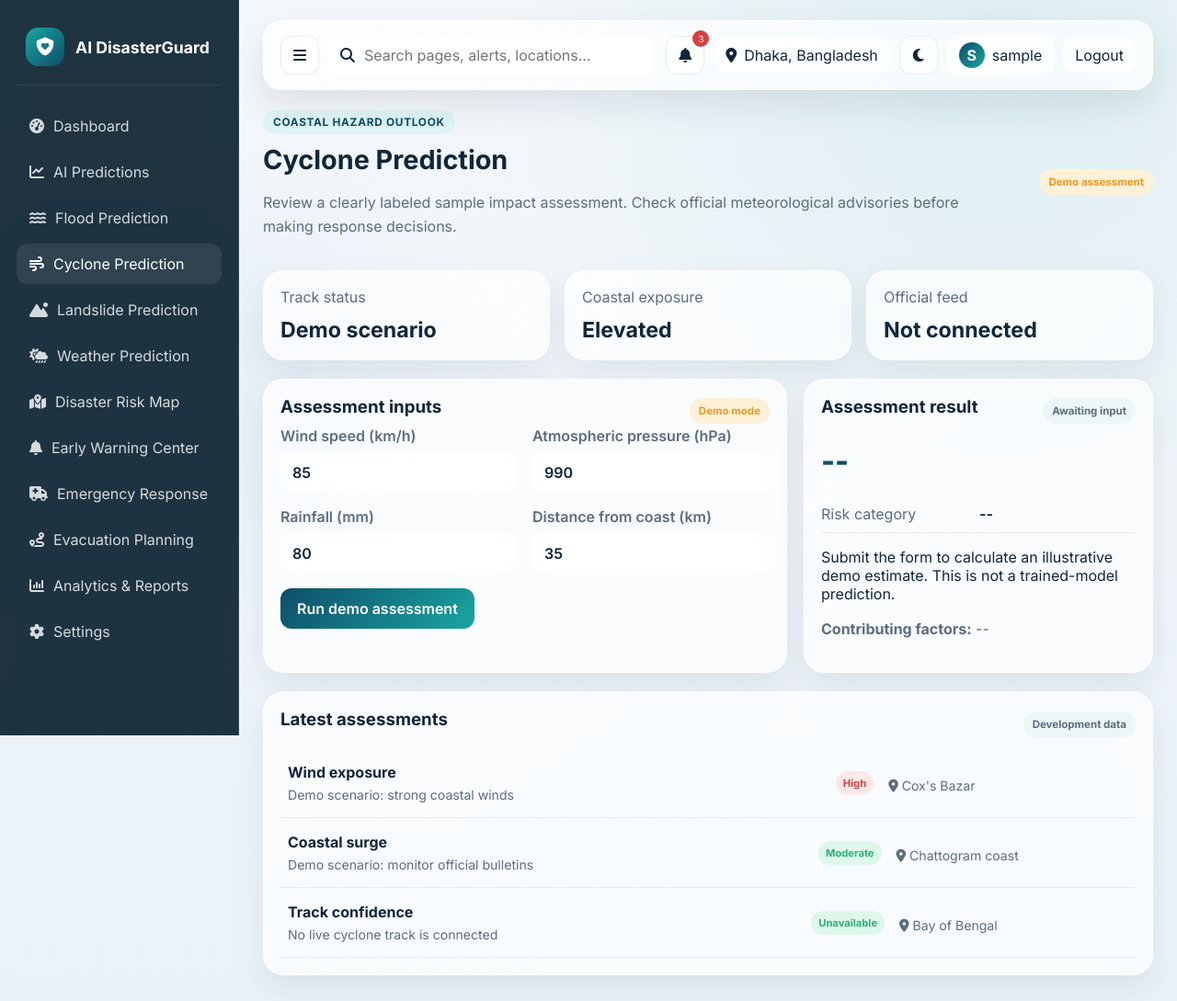
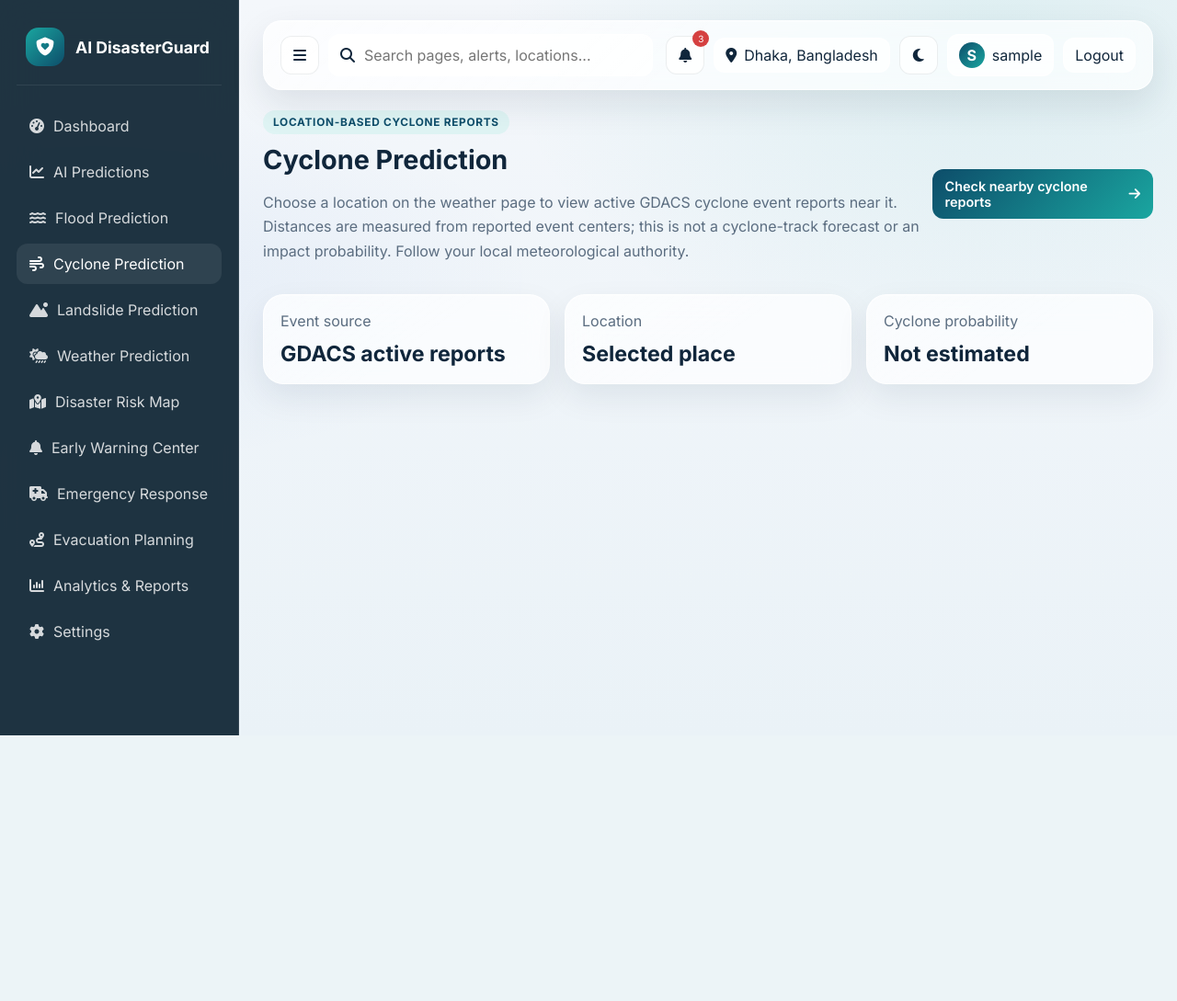
Before and after one commit to Chaitanya4426/AI-DISASTER-GUARD, a Flask app: page /modules/cyclone-prediction in a window 1280 px wide. Shown: the whole page at 92% size. After the commit the page ends 800 px from the top, so only its background shows below. Run offline with Flask 3, Linux system fonts and the light colour scheme; the visitor is signed in with stand-in values (Sample User, id 1).

Commit message:
Add location-based cyclone and earthquake awareness
Co-authored-by: Copilot <223556219+Copilot@users.noreply.github.com>

```diff
--- a/app.py
+++ b/app.py
@@ -3,7 +3,8 @@ import math
 import os
 import time
 from threading import Lock
-from datetime import datetime, timedelta
+from datetime import datetime, timedelta, timezone
+from urllib.parse import urlparse
 
 import requests
 from flask import Flask, flash, jsonify, redirect, render_template, request, url_for
@@ -38,6 +39,7 @@ mongo_client_uri = None
 location_prediction_cache = {}
 location_prediction_cache_lock = Lock()
 location_provider_cooldown_until = 0
+location_hazard_cache = {}
 
 
 class User(UserMixin, db.Model):
@@ -152,8 +154,8 @@ def index():
             "number": "01",
             "icon": "fa-cloud-bolt",
             "title": "Disaster prediction",
-            "description": "View local weather forecasts and heuristic flood and landslide risk indices. These are not calibrated probabilities or official warnings.",
-            "status": "Live weather · heuristic risk",
+            "description": "View location-based heuristic flood and landslide indices, active cyclone reports, and recent earthquake observations. Earthquakes cannot be predicted.",
+            "status": "Weather + GDACS + USGS",
             "link": url_for("weather"),
         },
         {
@@ -246,13 +248,12 @@ def module_page(slug):
         },
         "cyclone-prediction": {
             "title": "Cyclone Prediction",
-            "eyebrow": "Coastal hazard outlook",
-            "description": "Review a clearly labeled sample impact assessment. Check official meteorological advisories before making response decisions.",
-            "metrics": [("Track status", "Demo scenario"), ("Coastal exposure", "Elevated"), ("Official feed", "Not connected")],
-            "items": [("Wind exposure", "High", "Cox's Bazar", "Demo scenario: strong coastal winds"), ("Coastal surge", "Moderate", "Chattogram coast", "Demo scenario: monitor official bulletins"), ("Track confidence", "Unavailable", "Bay of Bengal", "No live cyclone track is connected")],
-            "mode": "Demo assessment",
-            "prediction": "cyclone",
-            "fields": [("wind_speed", "Wind speed (km/h)", "85"), ("pressure", "Atmospheric pressure (hPa)", "990"), ("rainfall", "Rainfall (mm)", "80"), ("coast_distance", "Distance from coast (km)", "35")],
+            "eyebrow": "Location-based cyclone reports",
+            "description": "Choose a location on the weather page to view active GDACS cyclone event reports near it. Distances are measured from reported event centers; this is not a cyclone-track forecast or an impact probability. Follow your local meteorological authority.",
+            "metrics": [("Event source", "GDACS active reports"), ("Location", "Selected place"), ("Cyclone probability", "Not estimated")],
+            "items": [],
+            "mode": "Check nearby cyclone reports",
+            "link": url_for("weather"),
         },
         "landslide-prediction": {
             "title": "Landslide Prediction",
@@ -644,6 +645,26 @@ def save_location_prediction(prediction):
         return "unavailable"
 
 
+def distance_between_coordinates(latitude_a, longitude_a, latitude_b, longitude_b):
+    latitude_delta = math.radians(latitude_b - latitude_a)
+    longitude_delta = math.radians(longitude_b - longitude_a)
+    haversine = (
+        math.sin(latitude_delta / 2) ** 2
+        + math.cos(math.radians(latitude_a))
+        * math.cos(math.radians(latitude_b))
+        * math.sin(longitude_delta / 2) ** 2
+    )
+    haversine = min(1.0, max(0.0, haversine))
+    return 6371 * 2 * math.atan2(math.sqrt(haversine), math.sqrt(1 - haversine))
+
+
+def trusted_event_url(value, domain):
+    parsed = urlparse(value or "")
+    if parsed.scheme == "https" and parsed.hostname == domain:
+        return value
+    return None
+
+
 @app.route("/api/predict/location", methods=["POST"])
 def location_prediction():
     global location_provider_cooldown_until
@@ -816,6 +837,167 @@ def location_prediction():
     return jsonify(prediction)
 
 
+@app.route("/api/hazards/location", methods=["POST"])
+def location_hazards():
+    payload = request.get_json(silent=True)
+    if not isinstance(payload, dict):
+        return jsonify({"error": "Provide a JSON object with location coordinates."}), 400
+
+    try:
+        latitude = float(payload.get("latitude"))
+        longitude = float(payload.get("longitude"))
+    except (TypeError, ValueError):
+        return jsonify({"error": "Enter valid latitude and longitude coordinates."}), 400
+
+    if (
+        not math.isfinite(latitude)
+        or not math.isfinite(longitude)
+        or not -90 <= latitude <= 90
+        or not -180 <= longitude <= 180
+    ):
+        return jsonify({"error": "Coordinates are outside the valid range."}), 400
+
+    cache_key = (round(latitude, 2), round(longitude, 2))
+    with location_prediction_cache_lock:
+        cached_hazards = location_hazard_cache.get(cache_key)
+        if cached_hazards and cached_hazards[0] > time.monotonic():
+            response = dict(cached_hazards[1])
+            response["cached"] = True
+            return jsonify(response)
+        location_hazard_cache.pop(cache_key, None)
+
+    hazards = {
+        "cached": False,
+        "earthquake_source": "USGS",
+        "earthquake_status": "live",
+        "earthquake_radius_km": 300,
+        "earthquake_days": 7,
+        "earthquakes": [],
+        "cyclone_source": "GDACS",
+        "cyclone_status": "live",
+        "cyclone_radius_km": 750,
+        "cyclones": [],
+    }
+
+    now = datetime.now(timezone.utc)
+    start_time = (now - timedelta(days=7)).isoformat(timespec="seconds")
+    try:
+        earthquake_response = requests.get(
+            "https://earthquake.usgs.gov/fdsnws/event/1/query.geojson",
+            params={
+                "format": "geojson",
+                "latitude": latitude,
+                "longitude": longitude,
+                "maxradiuskm": hazards["earthquake_radius_km"],
+                "starttime": start_time,
+                "endtime": now.isoformat(timespec="seconds"),
+                "limit": 20,
+                "orderby": "time",
+            },
+            timeout=12,
+        )
+        earthquake_response.raise_for_status()
+        earthquake_features = earthquake_response.json().get("features", [])
+        for feature in earthquake_features[:5]:
+            properties = feature.get("properties") or {}
+            coordinates = (feature.get("geometry") or {}).get("coordinates") or []
+            if len(coordinates) < 3:
+                continue
+            event_longitude, event_latitude, depth_km = coordinates[:3]
+            magnitude = properties.get("mag")
+            if any(
+                not isinstance(value, (int, float)) or not math.isfinite(value)
+                for value in (event_latitude, event_longitude, depth_km)
+            ):
+                continue
+            hazards["earthquakes"].append({
+                "magnitude": magnitude,
+                "place": str(properties.get("place") or "Location not reported")[:180],
+                "time": properties.get("time"),
+                "depth_km": depth_km,
+                "distance_km": round(distance_between_coordinates(
+                    latitude, longitude, event_latitude, event_longitude
+                ), 1),
+                "url": trusted_event_url(properties.get("url"), "earthquake.usgs.gov"),
+            })
+    except (requests.RequestException, ValueError, TypeError, KeyError) as error:
+        app.logger.warning("Nearby USGS earthquake data unavailable: %s", error)
+        hazards["earthquake_status"] = "unavailable"
+
+    try:
+        cyclone_response = requests.get(
+            "https://www.gdacs.org/gdacsapi/api/events/geteventlist/SEARCH",
+            params={"eventtype": "TC"},
+            timeout=15,
+        )
+        cyclone_response.raise_for_status()
+        cyclone_features = cyclone_response.json().get("features", [])
+        for feature in cyclone_features:
+            properties = feature.get("properties") or {}
+            geometry = feature.get("geometry") or {}
+            coordinates = geometry.get("coordinates") or []
+            if properties.get("eventtype") != "TC" or geometry.get("type") != "Point" or len(coordinates) < 2:
+                continue
+            is_current = str(properties.get("iscurrent", "")).casefold() == "true"
+            end_time_value = properties.get("todate")
+            if not is_current or not end_time_value:
+                continue
+            try:
+                event_end = datetime.fromisoformat(end_time_value.replace("Z", "+00:00"))
+                if event_end.tzinfo is None:
+                    event_end = event_end.replace(tzinfo=timezone.utc)
+            except ValueError:
+                continue
+            if event_end < now:
+                continue
+            event_longitude, event_latitude = coordinates[:2]
+            if (
+                not isinstance(event_latitude, (int, float))
+                or not isinstance(event_longitude, (int, float))
+                or not math.isfinite(event_latitude)
+                or not math.isfinite(event_longitude)
+                or not -90 <= event_latitude <= 90
+                or not -180 <= event_longitude <= 180
+            ):
+                continue
+            distance_km = distance_between_coordinates(
+                latitude, longitude, event_latitude, event_longitude
+            )
+            if distance_km > hazards["cyclone_radius_km"]:
+                continue
+            hazards["cyclones"].append({
+                "name": str(properties.get("name") or "Tropical cyclone")[:120],
+                "alert_level": str(properties.get("alertlevel") or "Unspecified")[:30],
+                "distance_km": round(distance_km, 1),
+                "affected_countries": ", ".join(
+                    str(country.get("countryname", ""))
+                    for country in (properties.get("affectedcountries") or [])
+                    if isinstance(country, dict) and country.get("countryname")
+                )[:240],
+                "ends_at": end_time_value,
+                "url": trusted_event_url(properties.get("url"), "www.gdacs.org"),
+            })
+        hazards["cyclones"].sort(key=lambda event: event["distance_km"])
+        hazards["cyclones"] = hazards["cyclones"][:5]
+    except (requests.RequestException, ValueError, TypeError, KeyError) as error:
+        app.logger.warning("Nearby GDACS cyclone data unavailable: %s", error)
+        hazards["cyclone_status"] = "unavailable"
+
+    with location_prediction_cache_lock:
+        now = time.monotonic()
+        expired_keys = [
+            key for key, (expires_at, _) in location_hazard_cache.items()
+            if expires_at <= now
+        ]
+        for key in expired_keys:
+            location_hazard_cache.pop(key, None)
+        if len(location_hazard_cache) >= 256:
+            oldest_key = min(location_hazard_cache, key=lambda key: location_hazard_cache[key][0])
+            location_hazard_cache.pop(oldest_key, None)
+        location_hazard_cache[cache_key] = (now + 600, hazards)
+    return jsonify(hazards)
+
+
 @app.route("/api/predict/flood", methods=["POST"])
 def flood_prediction():
     payload = request.get_json(silent=True) or {}
--- a/static/js/app.js
+++ b/static/js/app.js
@@ -598,6 +598,7 @@ function initWeather() {
     }
     const sequence = ++refreshSequence;
     void loadLocationPrediction(lat, lon, selectedLocationName);
+    void loadLocationHazards(lat, lon);
 
     try {
       document.getElementById('weather-status').textContent = 'Loading weather...';
@@ -781,6 +782,7 @@ function initWeather() {
 }
 
 let activeLocationPrediction = 0;
+let activeLocationHazardRequest = 0;
 
 async function loadLocationPrediction(latitude, longitude, locationName) {
   const status = document.getElementById('location-risk-status');
@@ -832,6 +834,112 @@ async function loadLocationPrediction(latitude, longitude, locationName) {
     console.error('Location risk update failed:', error);
     status.textContent = error.message || 'Live location risk data is unavailable.';
   }
+}
+
+async function loadLocationHazards(latitude, longitude) {
+  const status = document.getElementById('location-observation-status');
+  const cycloneList = document.getElementById('nearby-cyclones');
+  const earthquakeList = document.getElementById('nearby-earthquakes');
+  if (!status || !cycloneList || !earthquakeList) return;
+
+  const requestId = ++activeLocationHazardRequest;
+  status.textContent = 'Checking nearby cyclone and earthquake feeds…';
+  cycloneList.replaceChildren();
+  earthquakeList.replaceChildren();
+
+  try {
+    const response = await fetch('/api/hazards/location', {
+      method: 'POST',
+      headers: { 'Content-Type': 'application/json' },
+      body: JSON.stringify({
+        latitude: Number(latitude),
+        longitude: Number(longitude),
+      }),
+    });
+    const hazards = await response.json();
+    if (!response.ok) throw new Error(hazards.error || `Nearby hazard request failed (${response.status})`);
+    if (requestId !== activeLocationHazardRequest) return;
+
+    if (hazards.cyclone_status === 'live') {
+      if (!hazards.cyclones.length) {
+        appendHazardEmptyState(
+          cycloneList,
+          `No active GDACS cyclone event center was found within ${hazards.cyclone_radius_km} km. This does not guarantee safety.`
+        );
+      } else {
+        hazards.cyclones.forEach((cyclone) => {
+          const entry = document.createElement('article');
+          entry.className = 'observed-hazard-entry';
+          const title = document.createElement('strong');
+          title.textContent = cyclone.name;
+          const details = document.createElement('p');
+          details.textContent = `${cyclone.alert_level} alert · ${cyclone.distance_km} km from the reported event center${cyclone.affected_countries ? ` · ${cyclone.affected_countries}` : ''}`;
+          entry.append(title, details);
+          appendTrustedEventLink(entry, cyclone.url, 'View GDACS report');
+          cycloneList.append(entry);
+        });
+      }
+    } else {
+      appendHazardEmptyState(cycloneList, 'GDACS cyclone reports are temporarily unavailable.');
+    }
+
+    if (hazards.earthquake_status === 'live') {
+      if (!hazards.earthquakes.length) {
+        appendHazardEmptyState(
+          earthquakeList,
+          `No USGS earthquakes were reported within ${hazards.earthquake_radius_km} km in the last ${hazards.earthquake_days} days. Earthquakes cannot be predicted.`
+        );
+      } else {
+        hazards.earthquakes.forEach((earthquake) => {
+          const entry = document.createElement('article');
+          entry.className = 'observed-hazard-entry';
+          const title = document.createElement('strong');
+          title.textContent = Number.isFinite(earthquake.magnitude)
+            ? `Magnitude ${earthquake.magnitude.toFixed(1)}`
+            : 'Magnitude not reported';
+          const details = document.createElement('p');
+          const occurred = Number.isFinite(earthquake.time)
+            ? new Date(earthquake.time).toLocaleString()
+            : 'Time not reported';
+          details.textContent = `${earthquake.place} · ${earthquake.distance_km} km away · ${earthquake.depth_km} km deep · ${occurred}`;
+          entry.append(title, details);
+          appendTrustedEventLink(entry, earthquake.url, 'View USGS event');
+          earthquakeList.append(entry);
+        });
+      }
+    } else {
+      appendHazardEmptyState(earthquakeList, 'USGS earthquake reports are temporarily unavailable.');
+    }
+
+    const sourceStatus = [
+      `GDACS ${hazards.cyclone_status}`,
+      `USGS ${hazards.earthquake_status}`,
+    ].join(' · ');
+    status.textContent = `${hazards.cached ? 'Recent cached check' : 'Nearby event check complete'} · ${sourceStatus}`;
+  } catch (error) {
+    if (requestId !== activeLocationHazardRequest) return;
+    console.error('Nearby hazard feeds unavailable:', error);
+    appendHazardEmptyState(cycloneList, 'Cyclone event data is unavailable.');
+    appendHazardEmptyState(earthquakeList, 'Earthquake event data is unavailable.');
+    status.textContent = error.message || 'Nearby hazard feeds are unavailable.';
+  }
+}
+
+function appendHazardEmptyState(container, message) {
+  const empty = document.createElement('p');
+  empty.className = 'observed-hazard-empty';
+  empty.textContent = message;
+  container.append(empty);
+}
+
+function appendTrustedEventLink(container, href, label) {
+  if (!href) return;
+  const link = document.createElement('a');
+  link.href = href;
+  link.target = '_blank';
+  link.rel = 'noopener noreferrer';
+  link.textContent = label;
+  container.append(link);
 }
 
 function initFloodPrediction() {
--- a/templates/module.html
+++ b/templates/module.html
@@ -75,6 +75,7 @@
 </section>
 {% endif %}
 
+{% if module["items"] %}
 <section class="panel-card module-items">
   <div class="panel-head">
     <h3>{% if module.title == "Early Warning Center" %}Current alerts{% elif module.title == "Emergency Response" %}Response activity{% elif module.title == "Evacuation Planning" %}Priority locations{% else %}Latest assessments{% endif %}</h3>
@@ -93,4 +94,5 @@
     {% endfor %}
   </div>
 </section>
+{% endif %}
 {% endblock %}
```
Also changed, not shown: static/css/style.css (+170 -1 lines), templates/weather.html (+42 -0 lines), README.md.
